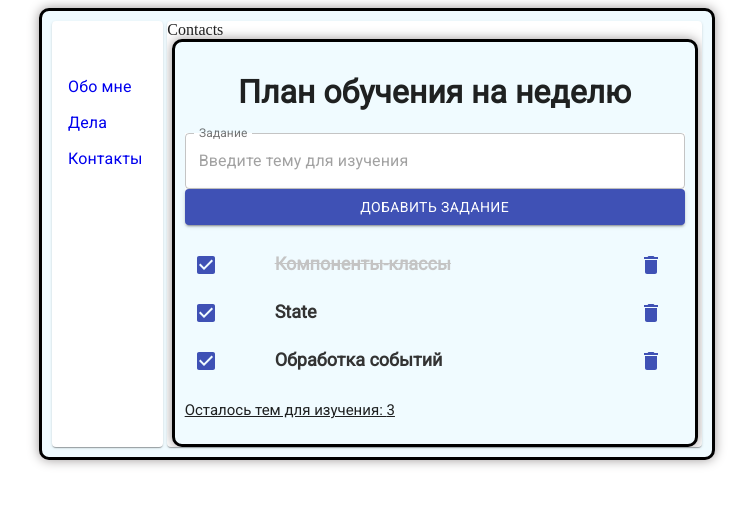
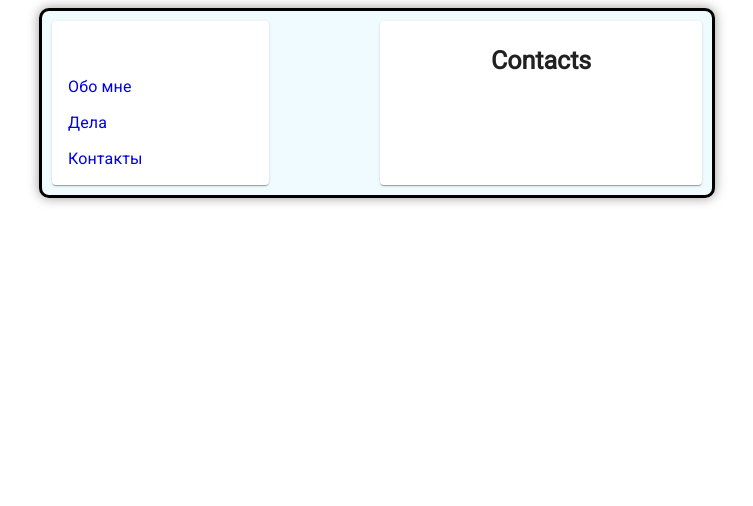
Before and after one commit to WebHeroSchool/todo_project, a React (Create React App) app: page /contacts in a window 1280 px wide. Shown: the top 506 px of the page, without its empty margins (263-1016 px from the left). Built offline with nearby package versions, Linux system fonts and the light colour scheme.

Commit message:
React Router

```diff
--- a/src/components/About/About.js
+++ b/src/components/About/About.js
@@ -1,5 +1,6 @@
 import React from 'react';
+import styles from './About.module.css';
 
-const About = () => (<span>About</span>);
+const About = () => (<p className={styles.title}>About</p>);
 
 export default About;
--- /dev/null
+++ b/src/components/About/About.module.css
@@ -0,0 +1,6 @@
+.title {
+  font-family: Roboto;
+  font-size: 25px;
+  font-weight: 900;
+  text-align: center;
+}
--- a/src/components/App/App.js
+++ b/src/components/App/App.js
@@ -23,7 +23,6 @@ const App = () =>
 	<Route path='/' exact component={About} />
 	<Route path='/todo' component={Todo} />
 	<Route path='/contacts' component={Contacts} />
-	<Todo />
 	</Card>
 	</div>
 	</Router>);
--- a/src/components/Contacts/Contacts.js
+++ b/src/components/Contacts/Contacts.js
@@ -1,5 +1,8 @@
 import React from 'react';
+import styles from './Contacts.module.css';
+import 'fontsource-roboto';
 
-const Contacts = () => (<span>Contacts</span>);
+
+const Contacts = () => (<p className={styles.title}>Contacts</p>);
 
 export default Contacts;
--- /dev/null
+++ b/src/components/Contacts/Contacts.module.css
@@ -0,0 +1,6 @@
+.title {
+  font-family: Roboto;
+  font-size: 25px;
+  font-weight: 900;
+  text-align: center;
+}
```
